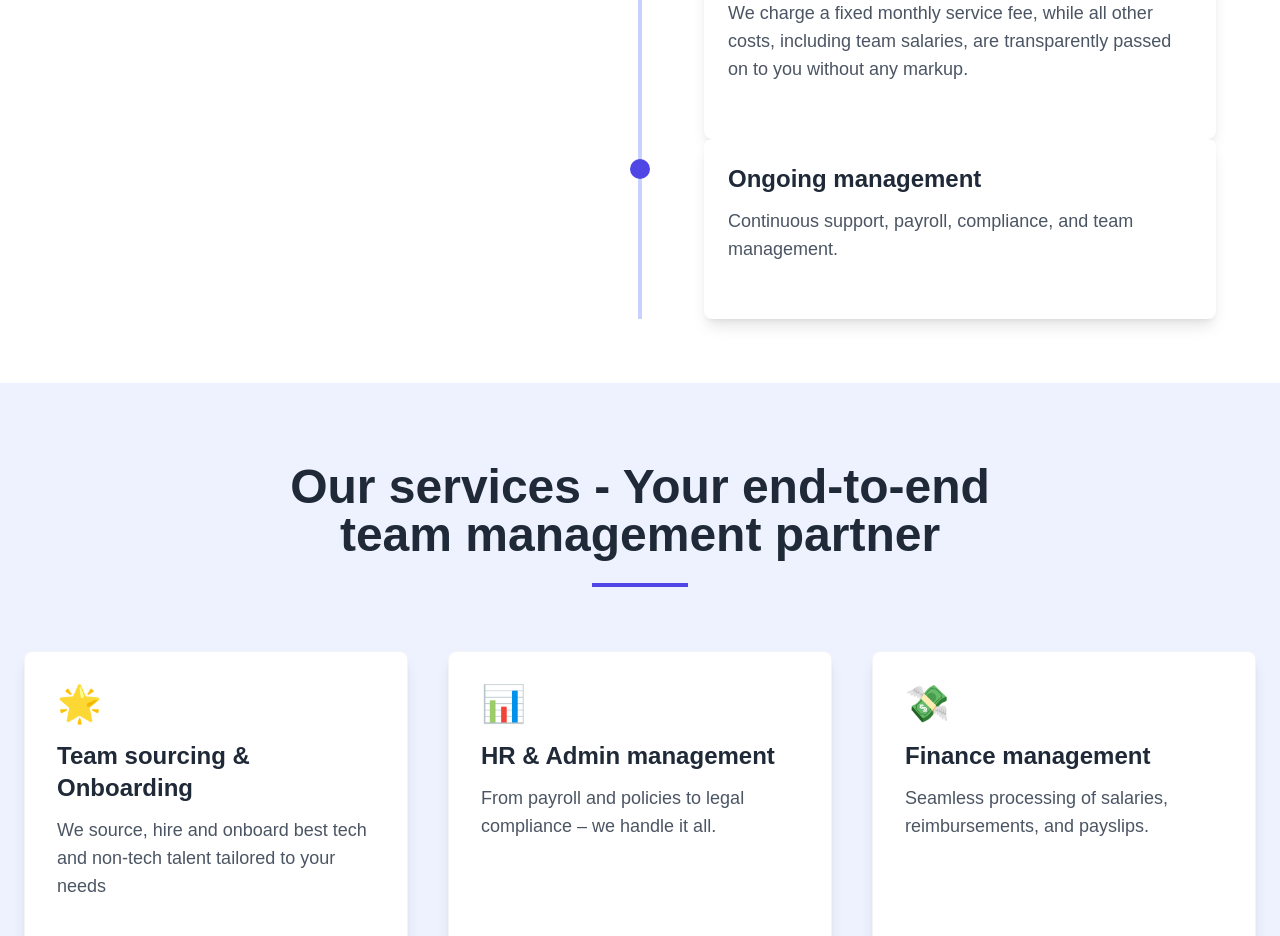
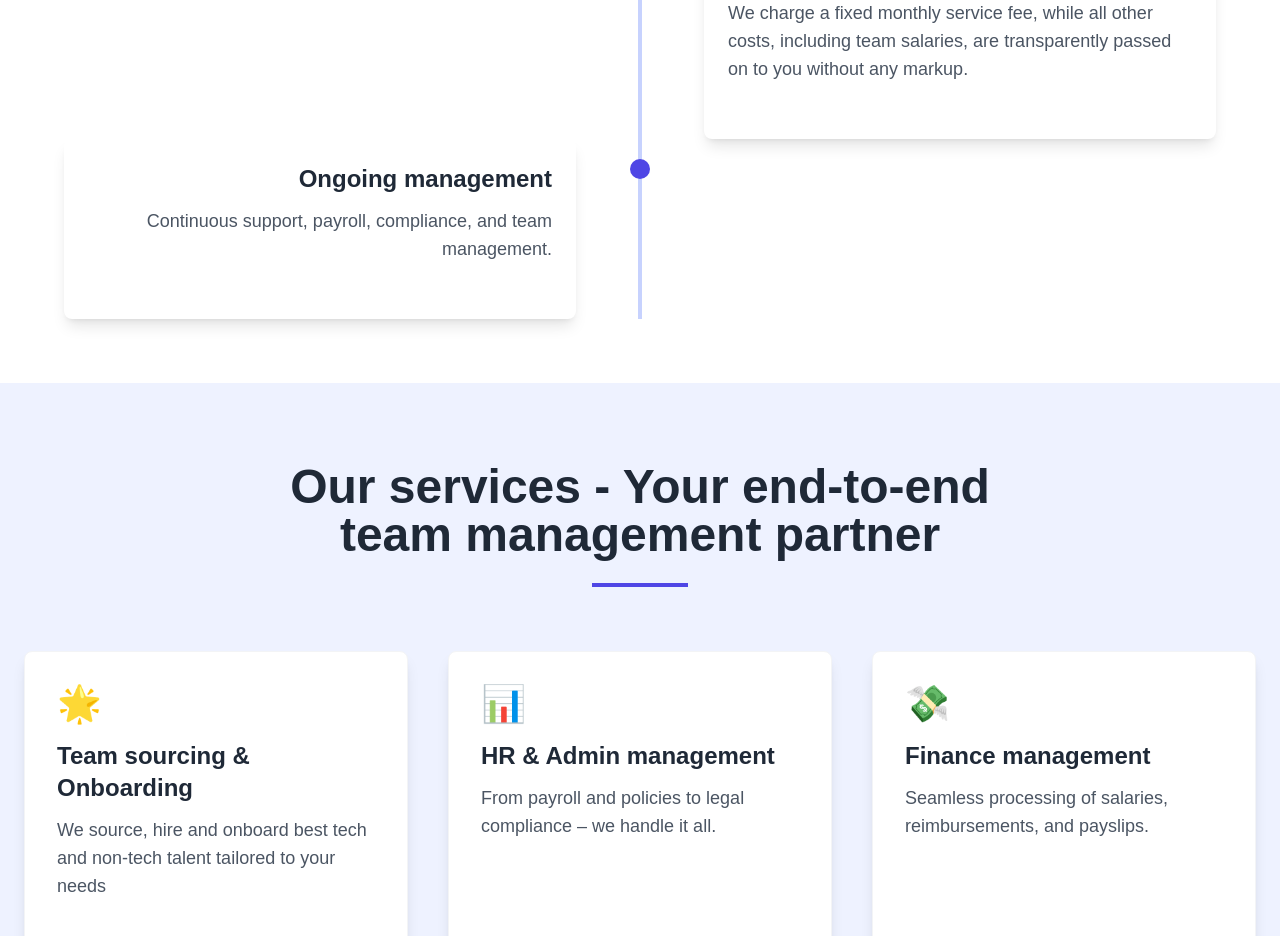
Before and after one commit to sandhyaa123/kuvi-networks, a React (Vite) app: page / in a window 1280 px wide. Shown: the part 1500-2436 px from the top of the page. Built offline with nearby package versions, Linux system fonts and the light colour scheme.

Commit message:
added one more step

```diff
--- a/src/components/HowItWorks.jsx
+++ b/src/components/HowItWorks.jsx
@@ -102,27 +102,28 @@ const HowItWorks = () => {
                 </div>
               </div>
 
+
+
               <div className="md:grid md:grid-cols-2 md:gap-8 relative">
-                <div className="md:block hidden"></div>
-                <div className="md:pl-12">
+                <div className="md:text-right md:pr-12">
                   <div className="w-5 h-5 rounded-full bg-indigo-600 absolute left-1/2 transform -translate-x-2.5 top-5 z-10  md:block hidden"></div>
-                  <div className="bg-white shadow-lg rounded-lg p-6 hover:shadow-xl transition duration-300 max-w-lg">
+                  <div className="bg-white shadow-lg rounded-lg md:ml-auto p-6 hover:shadow-xl transition duration-300 max-w-lg">
                     <div className="text-2xl mb-3 text-indigo-600 md:hidden">
-                      5
+                      3
                     </div>
                     {/* <p className="text-xl font-bold text-gray-800 mb-3">
-                      Ongoing Management
+                      Onboarding & Integration
                     </p> */}
-                    <LabelHeading color="text-gray-800"> Ongoing management</LabelHeading>
+                    <LabelHeading color="text-gray-800">Ongoing management</LabelHeading>
                     {/* <p className="text-gray-600">
-                      Continuous support, compliance, and team retention
-                      strategies.
+                      Seamless integration with your company policies, payroll,
+                      and infrastructure.
                     </p> */}
                     <Paragraph>Continuous support, payroll, compliance, and team management.</Paragraph>
-                  </div>
+                    </div>
                 </div>
+                <div className="md:hidden"></div>
               </div>
-
             </div>
           </div>
         </div>
```
